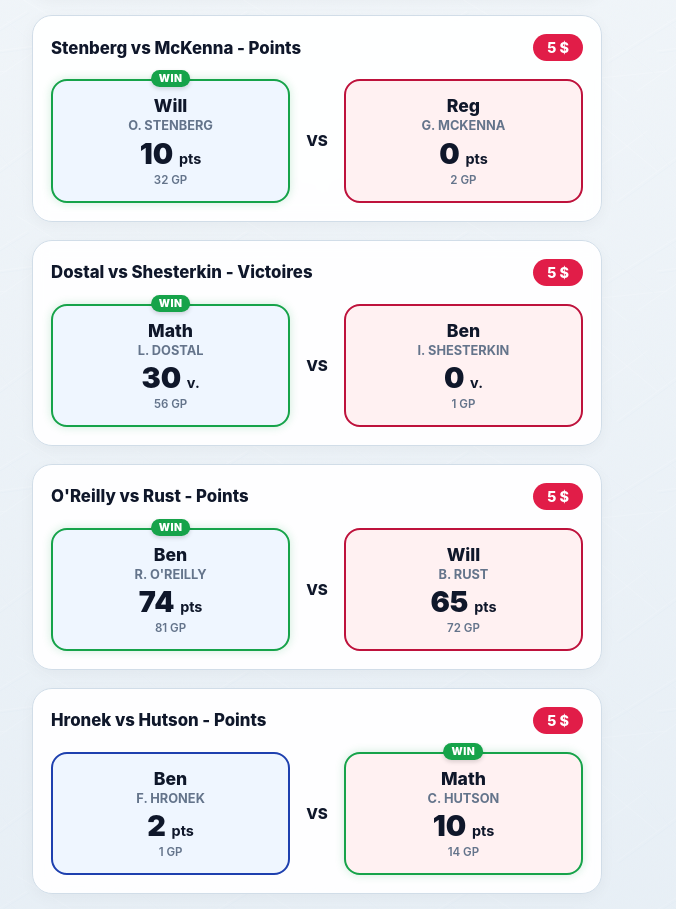
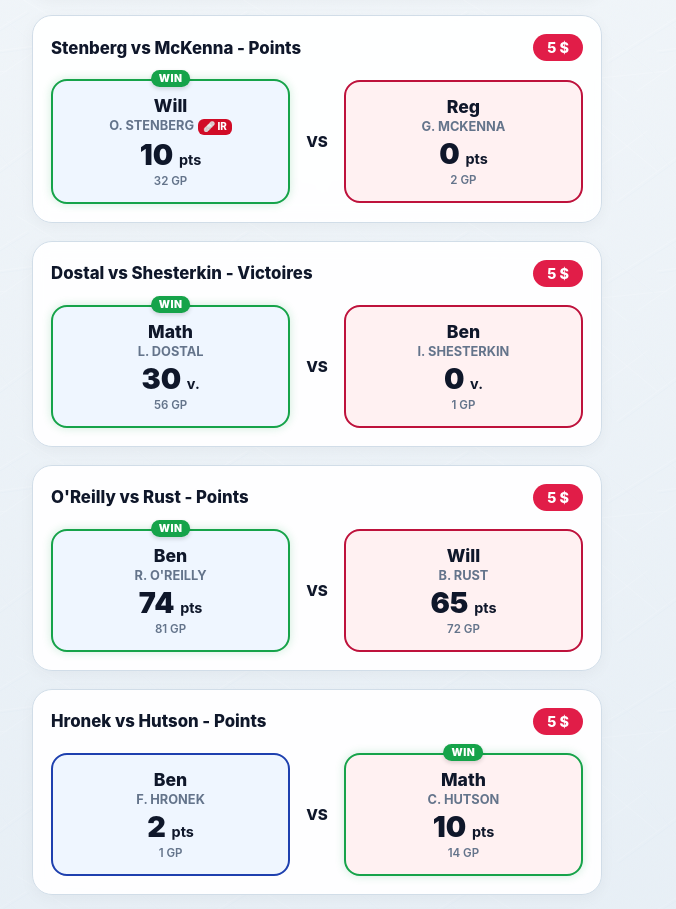
Before and after one commit to bath-ieu/NHL-Bet-2k27, a plain HTML site: page index.html in a window 1280 px wide. Shown: the part 2529-3438 px from the top of the page, without its empty margins (323-999 px from the left). Drawn offline with Linux system fonts and the light colour scheme.

Commit message:
Implement injury badge for players in betting UI
Added injury badge styling and logic to display player injury status in betting cards.

```diff
--- a/index.html
+++ b/index.html
@@ -267,6 +267,19 @@
       letter-spacing: 0.5px;
       white-space: nowrap;
       box-shadow: 0 2px 4px rgba(0,0,0,0.15);
+    }
+
+    /* BADGE BLESSURE / INACTIF */
+    .injury-badge {
+      background-color: var(--nhl-red);
+      color: white;
+      font-size: 0.62rem;
+      font-weight: 800;
+      padding: 2px 5px;
+      border-radius: 6px;
+      margin-left: 4px;
+      display: inline-block;
+      vertical-align: middle;
     }
 
     .participant-name {
@@ -635,15 +648,15 @@
         let totalPotMulti = 0;
 
         if (bet.type === "H2H") {
-          const st1 = playerStats[bet.p1.playerId] || { points: 0, gp: 0 };
-          const st2 = playerStats[bet.p2.playerId] || { points: 0, gp: 0 };
+          const st1 = playerStats[bet.p1.playerId] || { points: 0, gp: 0, injured: false };
+          const st2 = playerStats[bet.p2.playerId] || { points: 0, gp: 0, injured: false };
           p1Winning = st1.points > st2.points;
           p2Winning = st2.points > st1.points;
 
           if (p1Winning) { userBalances[bet.p1.name] += bet.stake; userBalances[bet.p2.name] -= bet.stake; }
           else if (p2Winning) { userBalances[bet.p2.name] += bet.stake; userBalances[bet.p1.name] -= bet.stake; }
         } else if (bet.type === "OU") {
-          const st = playerStats[bet.playerId] || { points: 0, gp: 0 };
+          const st = playerStats[bet.playerId] || { points: 0, gp: 0, injured: false };
           p1Winning = st.points > bet.target;
           p2Winning = st.points <= bet.target;
 
@@ -651,7 +664,7 @@
           else if (p2Winning) { userBalances[bet.p2.name] += bet.stake; userBalances[bet.p1.name] -= bet.stake; }
         } else if (bet.type === "MULTI") {
           statsListMulti = bet.participants.map(p => {
-            const st = playerStats[p.playerId] || { points: 0, gp: 0 };
+            const st = playerStats[p.playerId] || { points: 0, gp: 0, injured: false };
             if (st.points > maxPointsMulti) {
               maxPointsMulti = st.points;
               winnerNameMulti = p.name;
@@ -681,8 +694,8 @@
         let cardHTML = "";
 
         if (bet.type === "H2H") {
-          const st1 = playerStats[bet.p1.playerId] || { points: 0, gp: 0 };
-          const st2 = playerStats[bet.p2.playerId] || { points: 0, gp: 0 };
+          const st1 = playerStats[bet.p1.playerId] || { points: 0, gp: 0, injured: false };
+          const st2 = playerStats[bet.p2.playerId] || { points: 0, gp: 0, injured: false };
           const p1LastName = getLastName(bet.p1.player);
           const p2LastName = getLastName(bet.p2.player);
           const categoryLabel = bet.category || "Points";
@@ -690,6 +703,9 @@
           const betTitle = bet.title || `${p1LastName} vs ${p2LastName} - ${categoryLabel}`;
           const p1StatText = unitLabel === "Ronde" ? `Ronde ${st1.points}` : `${st1.points} <span style="font-size: 0.9rem; font-weight: 700;">${unitLabel}</span>`;
           const p2StatText = unitLabel === "Ronde" ? `Ronde ${st2.points}` : `${st2.points} <span style="font-size: 0.9rem; font-weight: 700;">${unitLabel}</span>`;
+
+          const p1InjBadge = st1.injured ? '<span class="injury-badge">🩹 IR</span>' : '';
+          const p2InjBadge = st2.injured ? '<span class="injury-badge">🩹 IR</span>' : '';
 
           cardHTML = `
             <div class="bet-card">
@@ -702,7 +718,7 @@
                   ${p1Winning ? '<div class="win-badge">WIN</div>' : ''}
                   <div class="participant-name">${bet.p1.name}</div>
                   ${bet.p1.logo ? `<img src="${bet.p1.logo}" alt="Logo" class="team-logo-img" />` : ''}
-                  <div class="selection-text">${getShortName(bet.p1.player)}</div>
+                  <div class="selection-text">${getShortName(bet.p1.player)}${p1InjBadge}</div>
                   <div class="stat-number">${p1StatText}</div>
                   <div class="stat-detail">${st1.gp} GP</div>
                 </div>
@@ -711,7 +727,7 @@
                   ${p2Winning ? '<div class="win-badge">WIN</div>' : ''}
                   <div class="participant-name">${bet.p2.name}</div>
                   ${bet.p2.logo ? `<img src="${bet.p2.logo}" alt="Logo" class="team-logo-img" />` : ''}
-                  <div class="selection-text">${getShortName(bet.p2.player)}</div>
+                  <div class="selection-text">${getShortName(bet.p2.player)}${p2InjBadge}</div>
                   <div class="stat-number">${p2StatText}</div>
                   <div class="stat-detail">${st2.gp} GP</div>
                 </div>
@@ -719,13 +735,14 @@
             </div>
           `;
         } else if (bet.type === "OU") {
-          const st = playerStats[bet.playerId] || { points: 0, gp: 0 };
+          const st = playerStats[bet.playerId] || { points: 0, gp: 0, injured: false };
           const betTitle = `${bet.playerName} - Over/Under ${bet.targetDisplay}pts`;
+          const injBadge = st.injured ? '<span class="injury-badge">🩹 IR</span>' : '';
 
           cardHTML = `
             <div class="bet-card">
               <div class="bet-header">
-                <span class="bet-title">${betTitle}</span>
+                <span class="bet-title">${betTitle}${injBadge}</span>
                 <span class="bet-stake">${bet.stake} $</span>
               </div>
               <div class="bet-body">
@@ -758,11 +775,12 @@
 
           statsListMulti.forEach(item => {
             const isWinner = (item.name === winnerNameMulti && maxPointsMulti > 0);
+            const pInjBadge = item.stats.injured ? '<span class="injury-badge">🩹 IR</span>' : '';
             boxesHTML += `
               <div class="side-box ${isWinner ? 'winning' : ''}" style="min-height: 95px; padding: 10px 6px;">
                 ${isWinner ? '<div class="win-badge">WIN</div>' : ''}
                 <div class="participant-name" style="font-size: 0.95rem;">${item.name}</div>
-                <div class="selection-text" style="font-size: 0.68rem; margin-bottom: 4px;">${getShortName(item.player)}</div>
+                <div class="selection-text" style="font-size: 0.68rem; margin-bottom: 4px;">${getShortName(item.player)}${pInjBadge}</div>
                 <div class="stat-number" style="font-size: 1.3rem;">${item.stats.points} <span style="font-size: 0.75rem;">pts</span></div>
                 <div class="stat-detail" style="font-size: 0.65rem;">${item.stats.gp} GP</div>
               </div>
```
